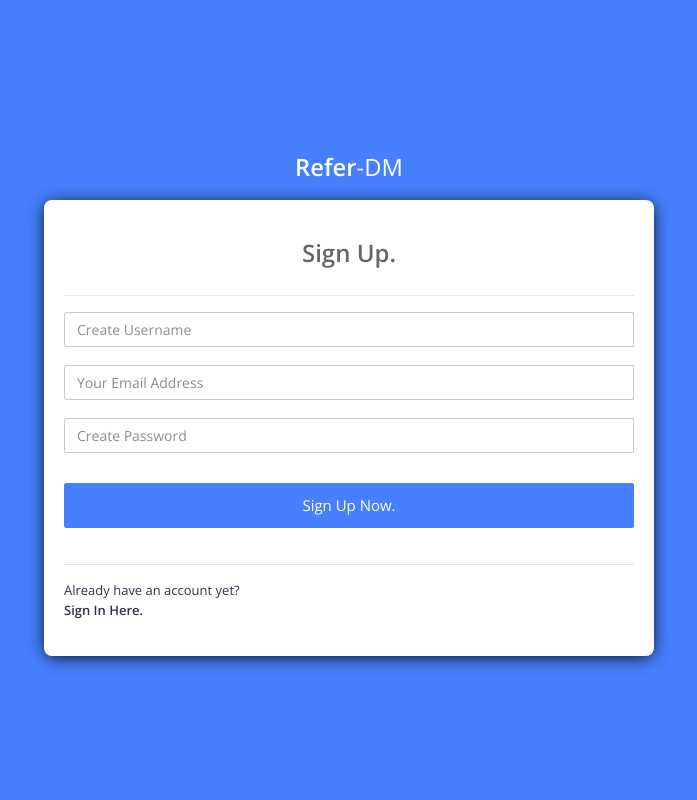
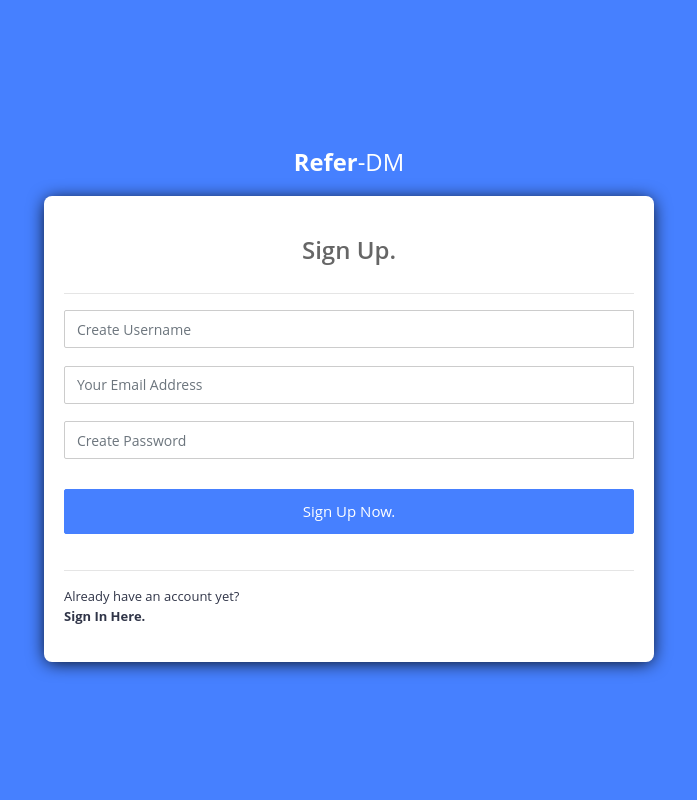
Before and after one commit to chiko27/floads, a Flask app: template templates/regis.html in a window 1280 px wide. Shown: the whole page, without its empty margins (291-988 px from the left). Run offline with Flask 2, Linux system fonts and the light colour scheme; the template is opened without the code that fills it, so the values that code supplies are empty; some libraries are stand-ins or nearby versions.

Commit message:
edit register.html

```diff
--- a/templates/regis.html
+++ b/templates/regis.html
@@ -17,18 +17,18 @@
       <meta name="keywords" content=" Admin , Responsive, Landing, Bootstrap, App, Template, Mobile, iOS, Android, apple, creative app">
       <meta name="author" content="CodedThemes">
       <!-- Favicon icon -->
-      <link rel="icon" href="{{url_for('static', filename='images/favicon.ico')}}" type="image/x-icon">
+      <link rel="icon" href="assets/images/favicon.ico" type="image/x-icon">
       <!-- Google font-->
-      <link href="https://fonts.googleapis.com/css?family=Open+Sans:400,600" rel="stylesheet">
+      <link href="https://fonts.googleapis.com/css?family=Roboto:100,300,400,500,700" rel="stylesheet">
       <!-- Required Fremwork -->
-      <link rel="stylesheet" type="text/css" href="{{url_for('static', filename='css/bootstrap/css/bootstrap.min.css')}}">
+      <link rel="stylesheet" type="text/css" href="vendor/bootstrap/css/bootstrap.min.css">
       <!-- themify-icons line icon -->
-      <link rel="stylesheet" type="text/css" href="{{url_for('static', filename='icon/themify-icons/themify-icons.css')}}">
+      <link rel="stylesheet" type="text/css" href="assets/icon/themify-icons/themify-icons.css">
       <!-- ico font -->
-      <link rel="stylesheet" type="text/css" href="{{url_for('static', filename='icon/icofont/css/icofont.css')}}">
+      <link rel="stylesheet" type="text/css" href="assets/icon/icofont/css/icofont.css">
       <!-- Style.css -->
-      <link rel="stylesheet" type="text/css" href="{{url_for('static', filename='css/style.css')}}">
-      <link rel="stylesheet" type="text/css" href="{{url_for('static', filename='css/jquery.mCustomScrollbar.css')}}">
+      <link rel="stylesheet" type="text/css" href="assets/css/style.css">
+      <link rel="stylesheet" type="text/css" href="assets/css/jquery.mCustomScrollbar.css">
   </head>
   <body class="fix-menu">
     <!-- Pre-loader start -->
@@ -151,16 +151,16 @@
 <![endif]-->
     <!-- Warning Section Ends -->
     <!-- Required Jquery -->
-    <script type="text/javascript" src="{{url_for('static', filename ='js/jquery/jquery.min.js')}}"></script>
-    <script type="text/javascript" src="{{url_for('static', filename ='js/jquery-ui/jquery-ui.min.js')}}"></script>
-    <script type="text/javascript" src="{{url_for('static', filename ='js/popper.js/popper.min.js')}}"></script>
-    <script type="text/javascript" src="{{url_for('static', filename ='js/bootstrap/js/bootstrap.min.js')}}"></script>
+    <script type="text/javascript" src="vendor/jquery/jquery.min.js"></script>
+    <script type="text/javascript" src="assets/js/jquery-ui/jquery-ui.min.js"></script>
+    <script type="text/javascript" src="assets/js/popper.js/popper.min.js"></script>
+    <script type="text/javascript" src="assets/js/bootstrap/js/bootstrap.min.js"></script>
     <!-- jquery slimscroll js -->
-    <script type="text/javascript" src="{{url_for('static', filename ='js/jquery-slimscroll/jquery.slimscroll.js')}}"></script>
+    <script type="text/javascript" src="assets/js/jquery-slimscroll/jquery.slimscroll.js"></script>
     <!-- modernizr js -->
-    <script type="text/javascript" src="{{url_for('static', filename ='js/modernizr/modernizr.js')}}"></script>
-    <script type="text/javascript" src="{{url_for('static', filename ='js/modernizr/css-scrollbars.js')}}"></script>
-    <script type="text/javascript" src="{{url_for('static', filename ='js/common-pages.js')}}"></script>
+    <script type="text/javascript" src="assets/js/modernizr/modernizr.js"></script>
+    <script type="text/javascript" src="assets/js/modernizr/css-scrollbars.js"></script>
+    <script type="text/javascript" src="assets/js/common-pages.js"></script>
 </body>
 
 
```
